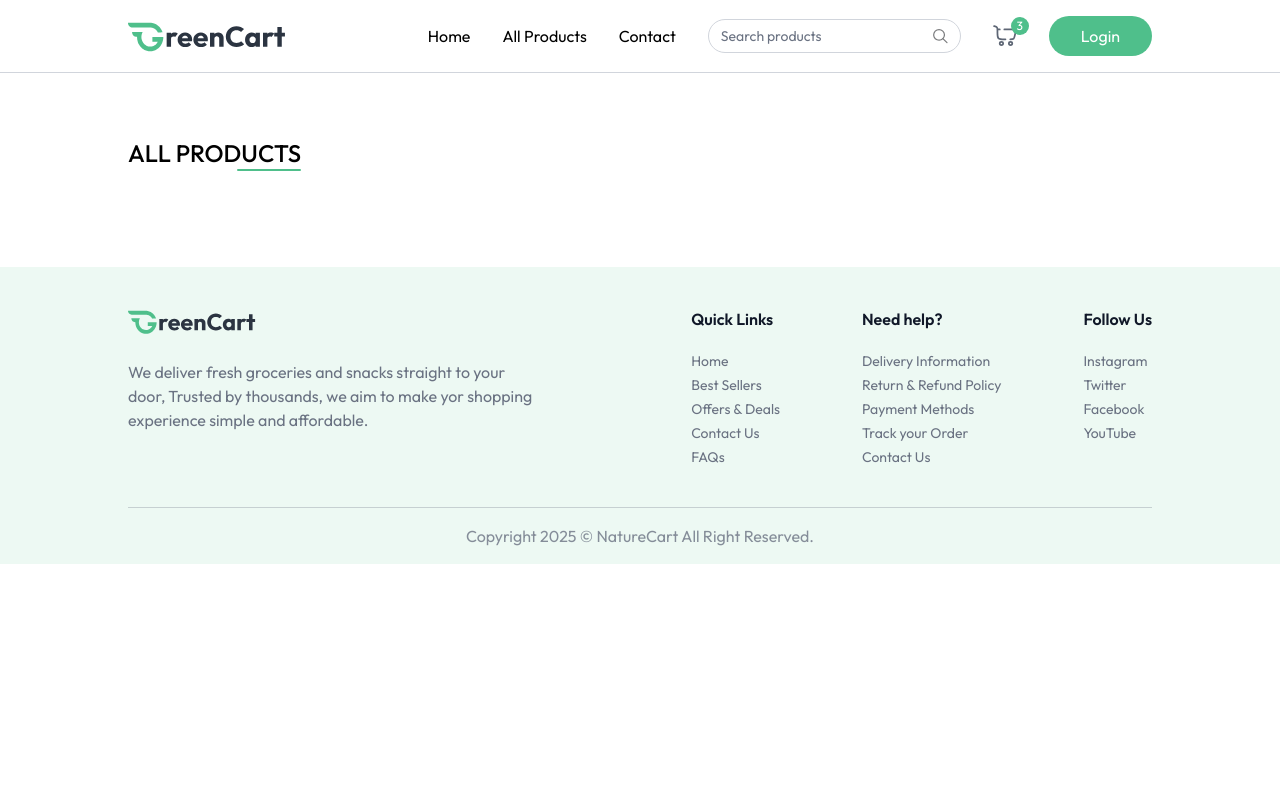
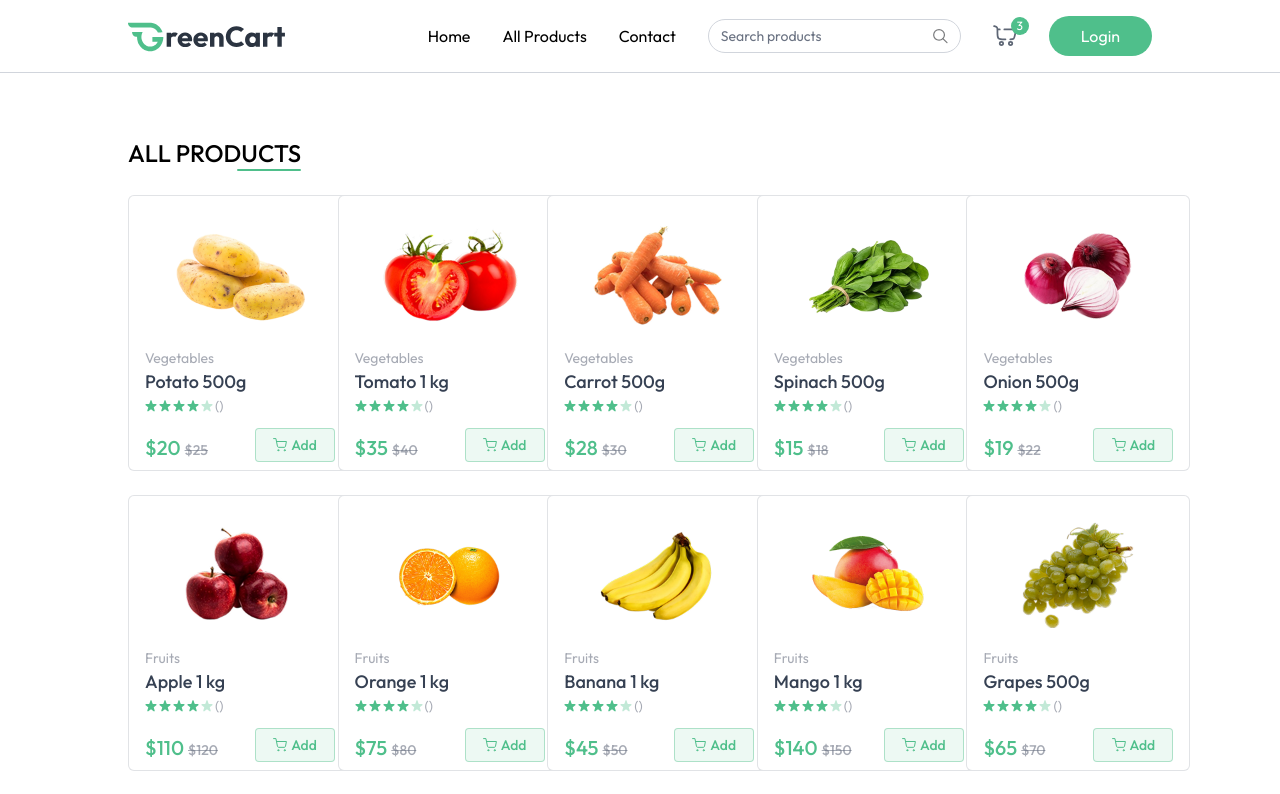
Before and after one commit to ruvindya28/food-delivery-web-app, a React (Vite) app in the folder client/: page /products in a window 1280 px wide. Shown: the top 794 px of the page. Built offline with nearby package versions, Linux system fonts and the light colour scheme; a web font is replaced by a local one.

Commit message:
update product page

```diff
--- a/client/src/context/AppContext.jsx
+++ b/client/src/context/AppContext.jsx
@@ -17,6 +17,7 @@
     const[showUserLogin,setShowUserLogin]=useState(false);
     const [products, setProducts] = useState([]);
     const [cartItems, setCartItems] = useState({});
+    const [searchQuery, setSearchQuery] = useState({});
 
     const fetchProducts = async () => {
           setProducts(dummyProducts);
@@ -65,7 +66,7 @@
     }, []);
 
 
-    const value = {navigate,user,setUser,isSeller,setIsSeller,showUserLogin,setShowUserLogin,products,currency,addToCart,updateCartItem,removeCartItem,cartItems};
+    const value = {navigate,user,setUser,isSeller,setIsSeller,showUserLogin,setShowUserLogin,products,currency,addToCart,updateCartItem,removeCartItem,cartItems,searchQuery,setSearchQuery};
     return <AppContext.Provider value={value}>
         {children}
         </AppContext.Provider>
--- a/client/src/pages/AllProducts.jsx
+++ b/client/src/pages/AllProducts.jsx
@@ -1,9 +1,21 @@
-import React from 'react'
+import React, { useEffect, useState } from 'react'
 import { useAppContext } from '../context/AppContext';
+import ProductCard from '../components/ProductCard';
 
 const AllProducts = () => {
 
-    const {products} = useAppContext();
+    const {products,searchQuery} = useAppContext();
+    const [filteredProducts, setFilteredProducts] = useState([]);
+
+    useEffect(()=>{
+            if(searchQuery.length > 0) {
+                setFilteredProducts(products.filter(product => product.title.toLowerCase().includes(searchQuery.toLowerCase())
+            ))}
+            else{
+                setFilteredProducts(products);
+            }
+
+    },[products,searchQuery])
   return (
     <div className='mt-16 flex flex-col'>
         <div className='flex flex-col items-end w-max'>
@@ -11,6 +23,12 @@
             <div className='w-16 h-0.5 bg-primary rounded-full'></div>
         </div>
 
+        <div className='grid grid-cols-2 sm:grid-cols-3 md:grid-cols-4 gap-3 md:gap-6 lg:grid-cols-5 mt-6'>
+           {filteredProducts.filter((product)=> product.inStock).map((product,index)=>(
+            <ProductCard key={index} product={product}/>
+           ))}
+        </div>
+
     </div>
   )
 }
```
